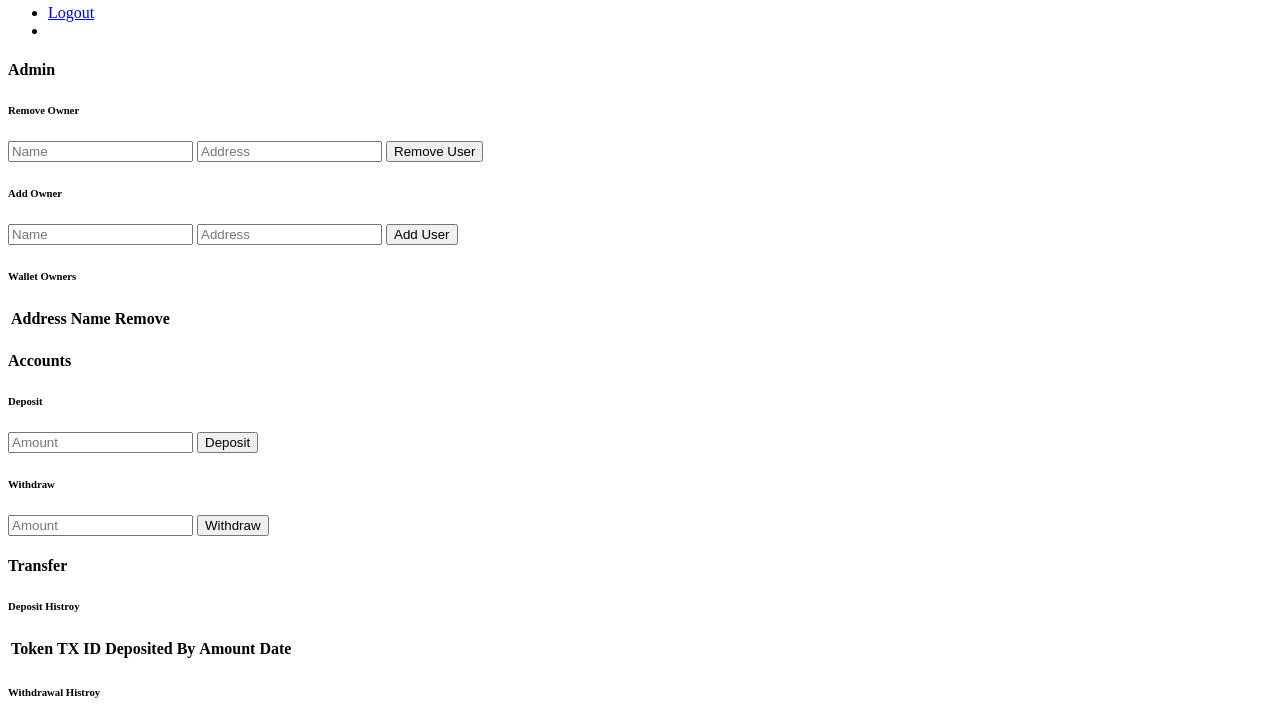
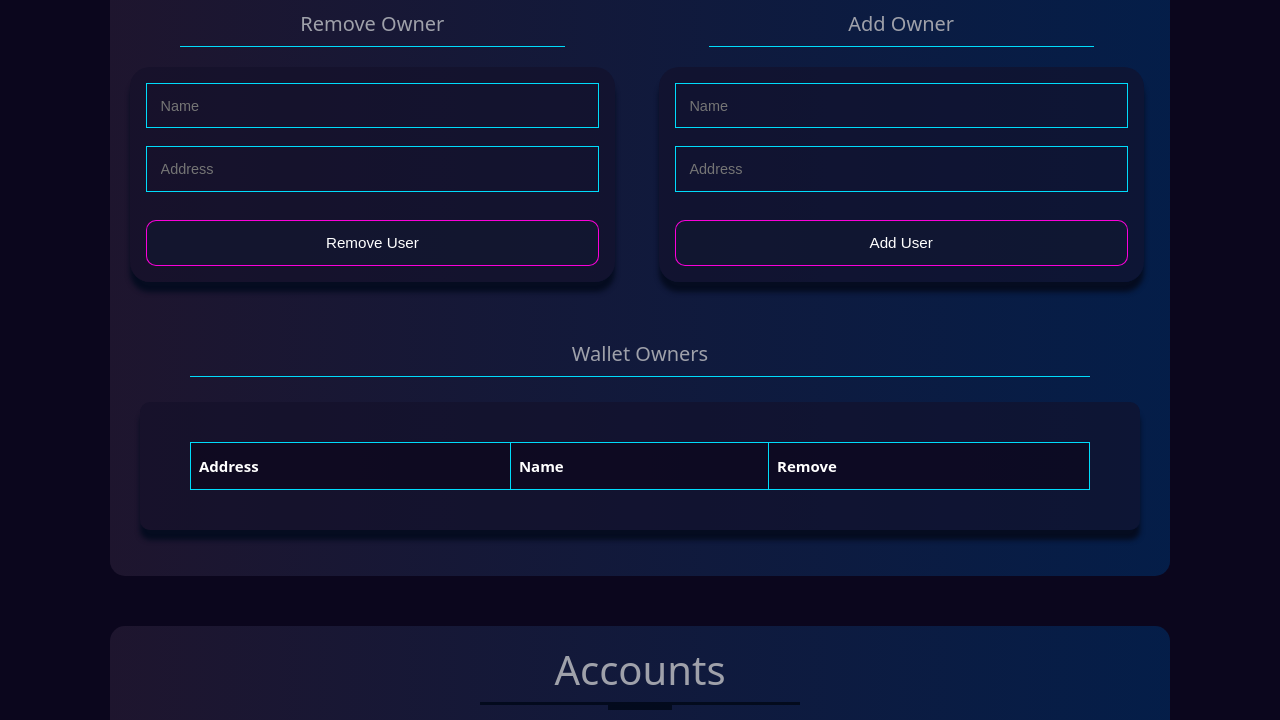
Before and after one commit to mcgraneder/Etherem-MultiSigWallet-Dapp, a website: page multisig.html in a window 1280 px wide. Shown: the part 198-918 px from the top of the page. Drawn offline with nearby package versions, Linux system fonts and the light colour scheme; the site is published under a folder, as on GitHub Pages, so addresses that start at the root find nothing; a script that the page names is missing.

Commit message:
reorganising file structure

```diff
--- a/index.html
+++ b/index.html
@@ -15,7 +15,7 @@
 
 
     <!-- Style -->
-    <link rel="stylesheet" href="/assets/css/style.css">
+    <link rel="stylesheet" href="./client/css/assets/css/style.css">
     <script src="https://cdn.jsdelivr.net/npm/web3@latest/dist/web3.min.js"></script>
   	<script src="https://unpkg.com/moralis/dist/moralis.js"></script>
 
--- a/multisig.html
+++ b/multisig.html
@@ -10,7 +10,7 @@
     <title>MultisigWallet</title>
 
 
-    <link rel="stylesheet" href="/assets/css/style.css">
+    <link rel="stylesheet" href="./client/css/assets/css/style.css">
 
     <script src="https://cdnjs.cloudflare.com/ajax/libs/web3/1.5.0/web3.min.js" integrity="sha512-0/nXBDmnbXRIkGvwIK2UWg4F8xscIFZHGl2sWevr6f0DnFEqZh4uTw78qLQYC16tVxbbHhoaaZLSBoIopZQucg==" crossorigin="anonymous" referrerpolicy="no-referrer"></script>
 
--- a/package.json
+++ b/package.json
@@ -7,7 +7,7 @@
     "test": "test"
   },
   "scripts": {
-    "compile:sass": "sass --watch scss:assets/css"
+    "compile:sass": "sass client/css/assets/css/style.css"
   },
   "author": "Evan McGrane",
   "license": "ISC",
```
Also changed, not shown: walletInterface.html (+1 -1 lines), client/css/assets/css/style.css (renamed from assets/css/style.css), 8 other files.
